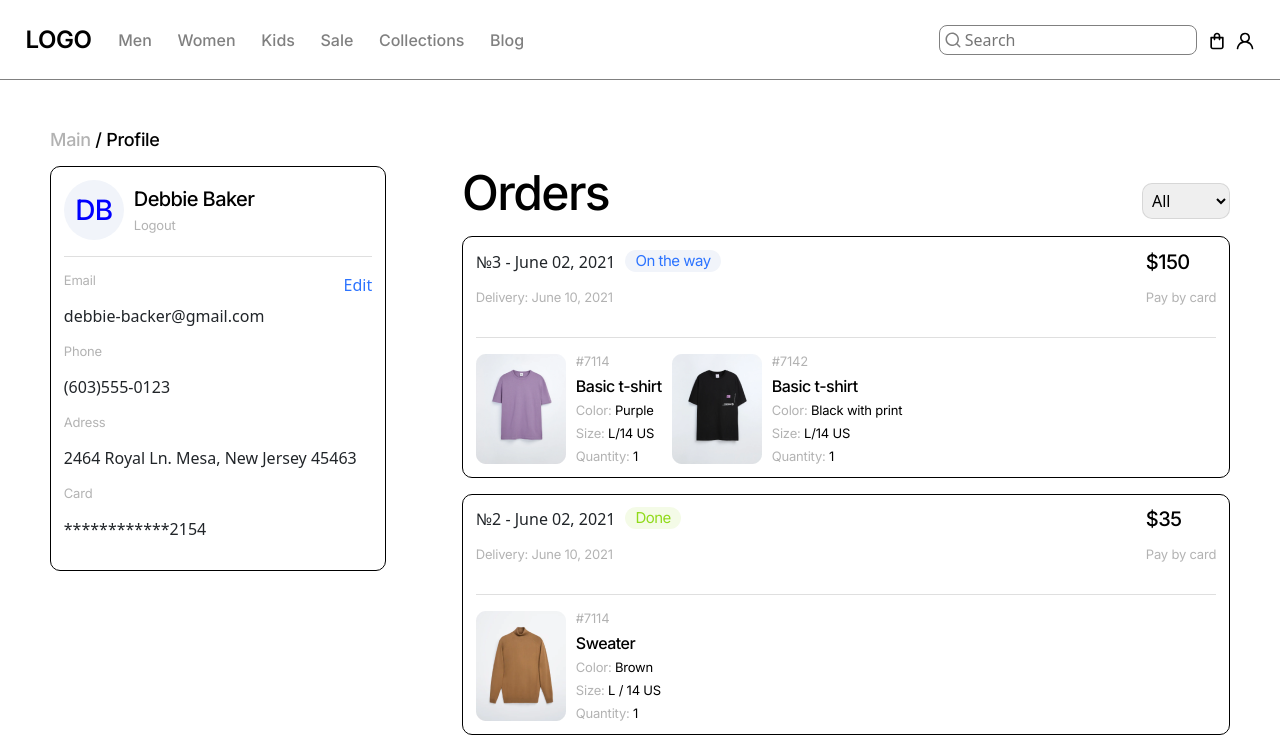
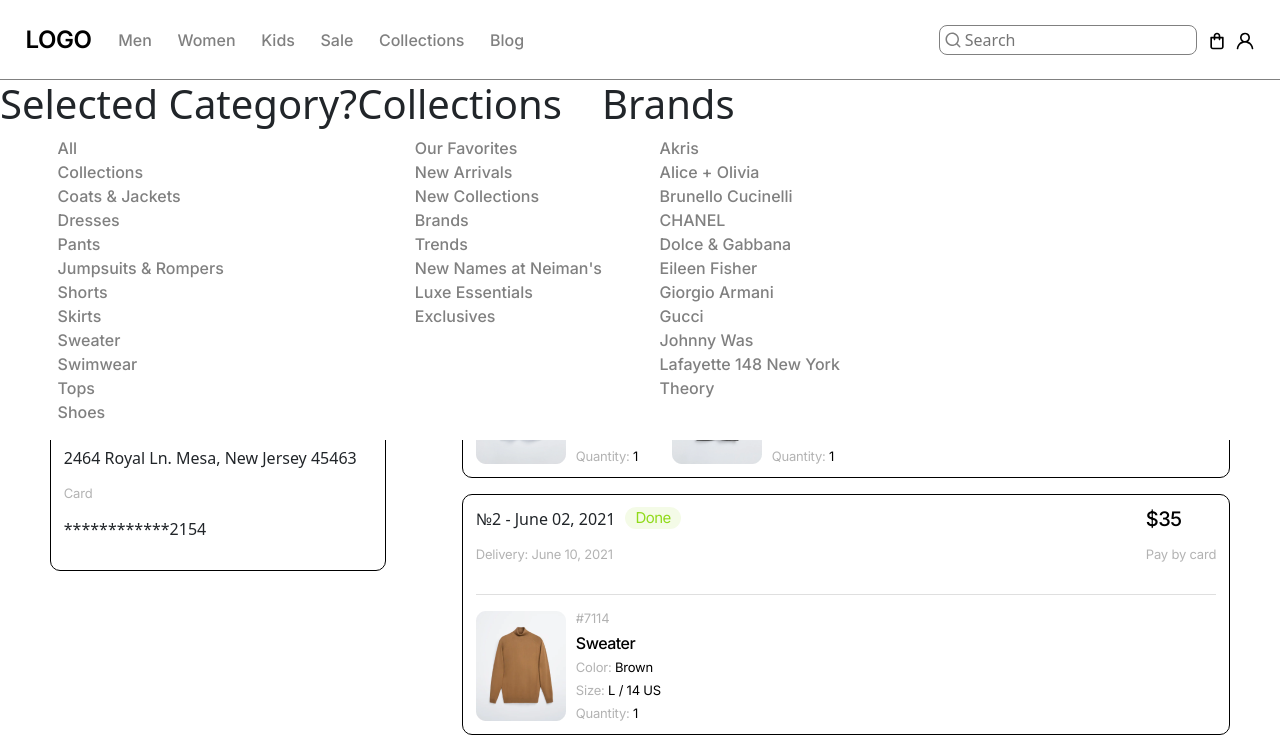
Before and after one commit to vikravch/ecommerce_java_12, a React (Create React App) app: page /orders in a window 1280 px wide. Shown: the top 749 px of the page. Built offline with nearby package versions, Linux system fonts and the light colour scheme.

Commit message:
Starting doing DropDown Category menu

```diff
--- a/package.json
+++ b/package.json
@@ -11,7 +11,9 @@
     "@types/react": "^18.0.25",
     "@types/react-dom": "^18.0.9",
     "bootstrap": "^5.2.3",
+    "jquery": "^3.6.3",
     "react": "^18.2.0",
+    "react-animated-css": "^1.2.1",
     "react-dom": "^18.2.0",
     "react-router-dom": "^6.4.3",
     "react-scripts": "5.0.1",
@@ -45,6 +47,7 @@
     ]
   },
   "devDependencies": {
+    "@types/jquery": "^3.5.14",
     "@types/styled-components": "^5.1.26",
     "miragejs": "^0.1.46"
   }
--- a/src/App.css
+++ b/src/App.css
@@ -83,6 +83,7 @@
 
         color: rgba(238, 237, 240, 0.1);
     }
+
 
 
     .arrival {
@@ -293,6 +294,42 @@
         letter-spacing: -4.5px;
 
         color: rgba(238, 237, 240, 0.1);
+    }
+
+    .imgStyle{
+        position: absolute;
+        top: 50%;
+        left: 50%;
+        transform: translate(-50%, -50%);
+        width: 50%;
+        animation-duration: 1s;
+    }
+
+    @keyframes appear {
+        0%{
+            opacity: 0;
+        }
+        100%{
+            opacity: 1;
+        }
+    }
+
+    @keyframes appear1 {
+        0%{
+            opacity: 0;
+        }
+        100%{
+            opacity: 1;
+        }
+    }
+
+    @keyframes appear2 {
+        0%{
+            opacity: 0;
+        }
+        100%{
+            opacity: 1;
+        }
     }
 
     .main {
--- a/src/App.tsx
+++ b/src/App.tsx
@@ -8,6 +8,12 @@
 import Categories from "./components/Categories";
 import Orders from "./components/Orders";
 import Carousel from "./components/Carousel";
+// @ts-ignore
+import zoomx from "./assets/zoomx.png";
+// @ts-ignore
+import shoes1 from "./assets/shoes1.png";
+// @ts-ignore
+import shoes2 from "./assets/shoes2.png";
 
 
 const App = () => {
@@ -56,7 +62,11 @@
             <Route path={'/'} element={
                 <div className={'main'}>
                 <Header changetheme={stylesBlack}/>
-                <Carousel/>
+                <Carousel>
+                    <img alt={'zoom'} style={{animationName: 'appear'}} className={'imgStyle'} src={zoomx}/>
+                    <img alt={'shoes1'} style={{animationName: 'appear1'}} className={'imgStyle'} src={shoes1}/>
+                    <img alt={'shoes2'} style={{animationName: 'appear2'}} className={'imgStyle'} src={shoes2}/>
+                </Carousel>
                 <Main/>
                 <Categories/>
                 <Subscribe/>
--- a/src/components/Carousel.tsx
+++ b/src/components/Carousel.tsx
@@ -1,35 +1,18 @@
 import React, {useState} from 'react';
 import {Arrowleft} from "./ui/Arrowleft";
-import {Zoomx} from "./ui/zoomx";
 import {SmallArrow} from "./ui/SmallArrow";
 import {Arrowright} from "./ui/Arrowright";
 
-const Carousel = () => {
 
-    const firstSlide = () => {
-        return (
-            <div style={{position: 'absolute', top: '50%', left: '50%', transform: 'translate(-50%, -50%)', width: '50%'}}>
-                <img style={{position: 'absolute', top: '50%', left: '50%', transform: 'translate(-50%, -50%)'}} src={require("../assets/zoomx.png")}/>
+// @ts-ignore
+const Carousel: React.FC<React.PropsWithChildren> = ({children}) => {
 
-            </div>
-               )
-    }
-    const secondSlide = () => {
-        return (
-            <div>
+    const slidesArray: any = []
+    // @ts-ignore
+    children.map((child) => {
+        slidesArray.push(child)
+    })
 
-                    <img style={{position: 'absolute', top: '50%', left: '50%', transform: 'translate(-50%, -50%)', width: '50%'}} src={require("../assets/shoes2.png")}/>
-
-            </div>)
-    }
-    const thirdSlide = () => {
-        return (
-            <div>
-                    <img style={{position: 'absolute', top: '50%', left: '50%', transform: 'translate(-50%, -50%)', width: '50%'}} src={require("../assets/shoes1.png")}/>
-            </div>)
-    }
-
-    const slidesArray = [firstSlide(), secondSlide(), thirdSlide()]
     // @ts-ignore
     const [count, setCount] = useState(1)
 
@@ -49,6 +32,8 @@
         }
     }
 
+    // @ts-ignore
+    // @ts-ignore
     return (
         <div className={'promo'}>
             <div onClick={prevPicture} className={'hoverarrow'}
@@ -59,7 +44,9 @@
                 <h1 className={'tittle'}>AIR Beyond Compare</h1>
                 <h1 className={'tittleSmall'}>Explore the best Air Max for fall & beyond</h1>
                 <h1 className={'nike'}>NIKE</h1>
-            {slidesArray[count]}
+                <div className={'appearance'}>
+                {slidesArray[count]}
+                </div>
                 <div style={{position: 'absolute', bottom: '5vw', left: '0'}}>
                     <button className={'btn btn-primary'}>Buy now</button>
                     <button style={{marginLeft: '5px'}} className={'btn btn-dark'}>Explore <SmallArrow/></button>
--- a/src/components/Header.tsx
+++ b/src/components/Header.tsx
@@ -3,26 +3,82 @@
 import search from '../assets/Navigation Menu/VectorGlass.png';
 import {AccountIcon} from '../components/ui/AccountIcon';
 import {CartIcon} from "./ui/CartIcon";
+import $ from "jquery";
 
 interface Props
 {
     changetheme: any
 }
 
+function Category() {
+    return (
+        <div className={'slideDown'} style={{position: "absolute", display: "flex", listStyle: 'none', backgroundColor: "white", zIndex: '1', width: '100%'}}>
+            <div>
+                <h1>Selected Category?</h1>
+                <ul style={{listStyle: 'none'}}>
+                    <li>All</li>
+                    <li>Collections</li>
+                    <li>Coats & Jackets</li>
+                    <li>Dresses</li>
+                    <li>Pants</li>
+                    <li>Jumpsuits & Rompers</li>
+                    <li>Shorts</li>
+                    <li>Skirts</li>
+                    <li>Sweater</li>
+                    <li>Swimwear</li>
+                    <li>Tops</li>
+                    <li>Shoes</li>
+                </ul>
+            </div>
+            <div>
+                <h1>Collections</h1>
+                <ul style={{listStyle: 'none'}}>
+                    <li>Our Favorites</li>
+                    <li>New Arrivals</li>
+                    <li>New Collections</li>
+                    <li>Brands</li>
+                    <li>Trends</li>
+                    <li>New Names at Neiman's</li>
+                    <li>Luxe Essentials</li>
+                    <li>Exclusives</li>
+                </ul>
+            </div>
+            <div>
+                <h1>Brands</h1>
+                <ul style={{listStyle: 'none'}}>
+                    <li>Akris</li>
+                    <li>Alice + Olivia</li>
+                    <li>Brunello Cucinelli</li>
+                    <li>CHANEL</li>
+                    <li>Dolce & Gabbana</li>
+                    <li>Eileen Fisher</li>
+                    <li>Giorgio Armani</li>
+                    <li>Gucci</li>
+                    <li>Johnny Was</li>
+                    <li>Lafayette 148 New York</li>
+                    <li>Theory</li>
+                </ul>
+            </div>
+
+        </div>
+    );
+}
+
 const Header: React.FC<Props> = (props) => {
 
+    // @ts-ignore
     return (
         <div>
         <div className={'header'} style={props.changetheme.theme}>
             <div style={{display: 'flex', alignItems: 'center', marginLeft: '2vw'}}>
             <p className={'logo'}>LOGO</p>
             <ul style={{display: 'flex', alignItems: 'center', listStyle: 'none', margin: '0', padding: '0'}}>
-                <li className={props.changetheme.onhover}>Men</li>
-                <li className={props.changetheme.onhover}>Women</li>
-                <li className={props.changetheme.onhover}>Kids</li>
-                <li className={props.changetheme.onhover}>Sale</li>
-                <li className={props.changetheme.onhover}>Collections</li>
-                <li className={props.changetheme.onhover}>Blog</li>
+                <li className={props.changetheme.onhover} onMouseOver={(e) => console.log(e.currentTarget.textContent)}>Men</li>
+                <li className={props.changetheme.onhover} onMouseOver={(e) => console.log(e.currentTarget.textContent)}>Women</li>
+                <li className={props.changetheme.onhover} onMouseOver={(e) => console.log(e.currentTarget.textContent)}>Kids</li>
+                <li className={props.changetheme.onhover} onMouseOver={(e) => console.log(e.currentTarget.textContent)}>Sale</li>
+                <li className={props.changetheme.onhover} onMouseOver={(e) => console.log(e.currentTarget.textContent)}>Collections</li>
+                <li className={props.changetheme.onhover} onMouseOver={(e) => console.log(e.currentTarget.textContent)}>Blog</li>
             </ul>
             </div>
             <div style={{flexGrow: '1'}}></div>
@@ -36,6 +92,11 @@
                 </div>
             </div>
         </div>
+
+
+            <Category/>
+
+
         </div>
     );
 };
```
Also changed, not shown: 1 other file (tests, documents, lock files or other folders).
